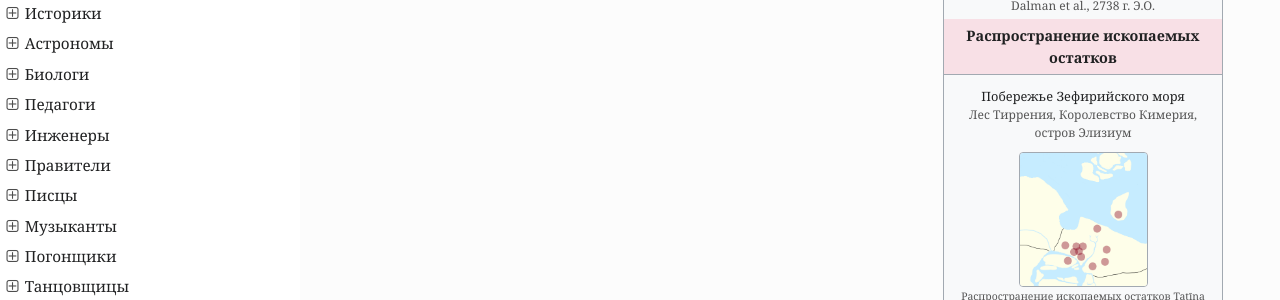
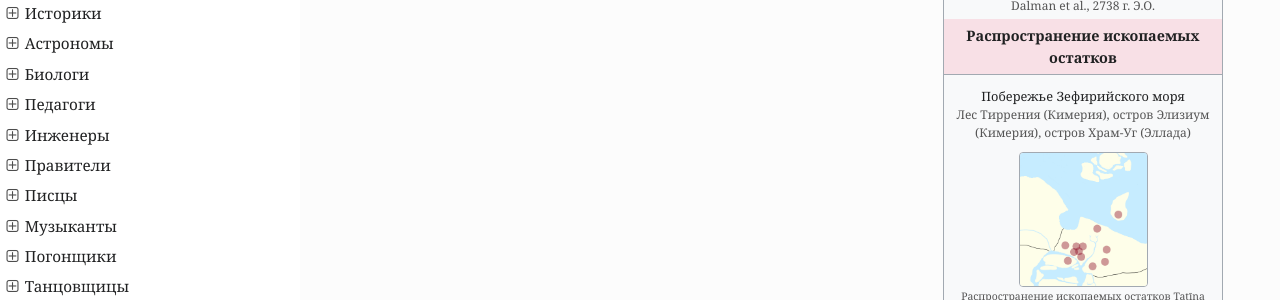
Before and after one commit to ivanhohlov14-bit/mars-encyclopedia, an MkDocs documentation site: the page built from docs/science/tatina-kimeriana.md, in a window 1280 px wide and 900 px high, scrolled down 904 px. Shown: the part 154-454 px from the top of the window. Built offline with MkDocs 1.6.1, drawn with Linux system fonts in a browser that asks for light colours; nearby versions of some CDN libraries.

Commit message:
Update tatina-kimeriana.md

```diff
--- a/docs/science/tatina-kimeriana.md
+++ b/docs/science/tatina-kimeriana.md
@@ -82,7 +82,7 @@
 
 <div style="text-align: center; padding: 4px 0;">
   <div style="font-size: 0.8rem;">Побережье Зефирийского моря</div>
-  <div style="font-size: 0.75rem; color: #555;">Лес Тиррения, Королевство Кимерия, остров Элизиум</div>
+  <div style="font-size: 0.75rem; color: #555;">Лес Тиррения (Кимерия), остров Элизиум (Кимерия), остров Храм-Уг (Эллада)</div>
 </div>
 
 <div style="text-align: center; padding: 6px 0;">
```
